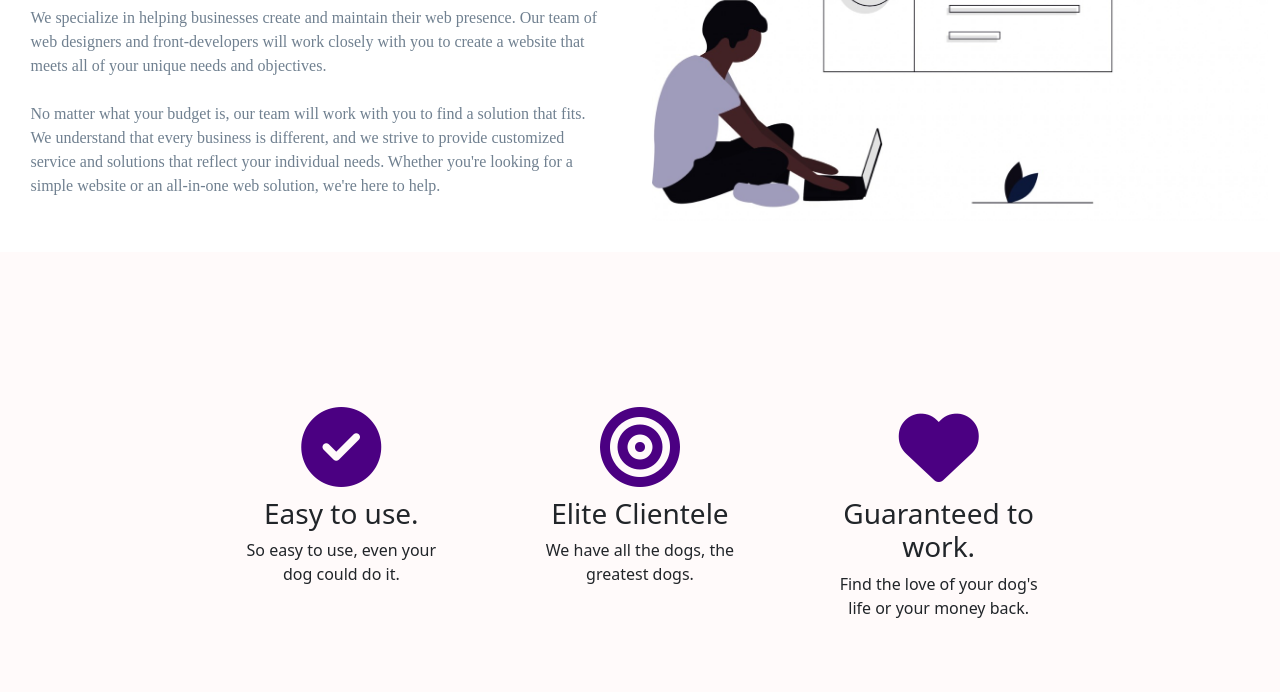
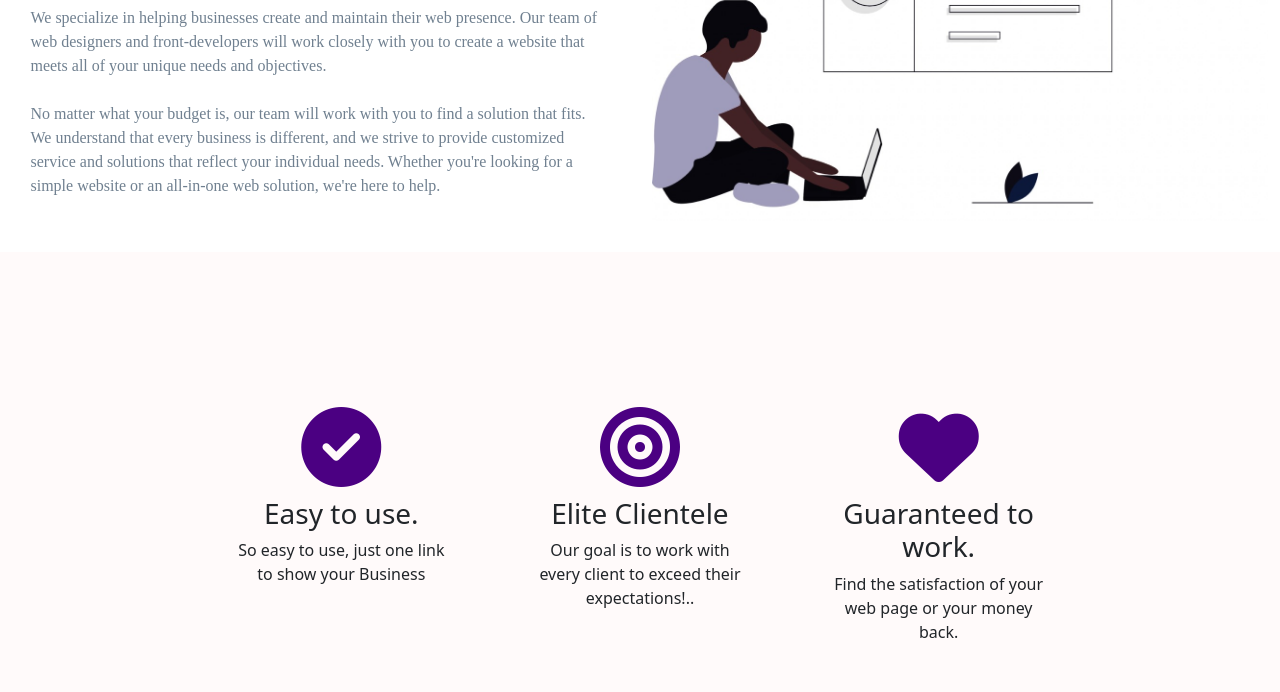
Before and after one commit to Nav09een/N_2_N_company, a plain HTML site: page index.html in a window 1280 px wide. Shown: the part 260-952 px from the top of the page. Drawn offline with nearby package versions, Linux system fonts and the light colour scheme.

Commit message:
Update index.html

```diff
--- a/index.html
+++ b/index.html
@@ -96,18 +96,18 @@
     <div class="col-lg-4 col-md-12 feature-box">
     <i class="fa-solid fa-circle-check icon fa-5x"></i>
   <h3>Easy to use.</h3>
-  <p>So easy to use, even your dog could do it.</p>
+  <p>So easy to use, just one link to show your Business</p>
      </div>
 
      <div class="col-lg-4 col-md-12 feature-box">
       <i class="fa-solid fa-bullseye icon fa-5x"></i>
   <h3>Elite Clientele</h3>
-  <p>We have all the dogs, the greatest dogs.</p>
+  <p>Our goal is to work with every client to exceed their expectations!..</p>
       </div>
      <div class="col-lg-4 col-md-12 feature-box">
       <i class="fa-solid fa-heart icon fa-5x"></i>
   <h3>Guaranteed to work.</h3>
-  <p>Find the love of your dog's life or your money back.</p>
+  <p>Find the satisfaction of your web page or your money back.</p>
   </div>
   </div>
   </div>
```
